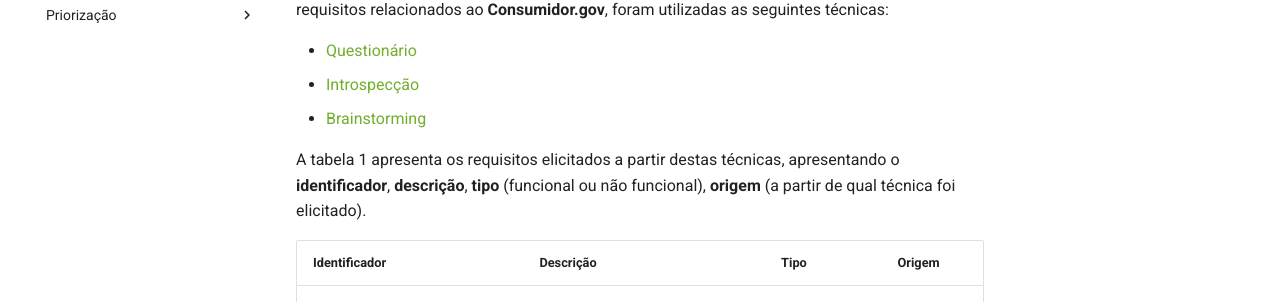
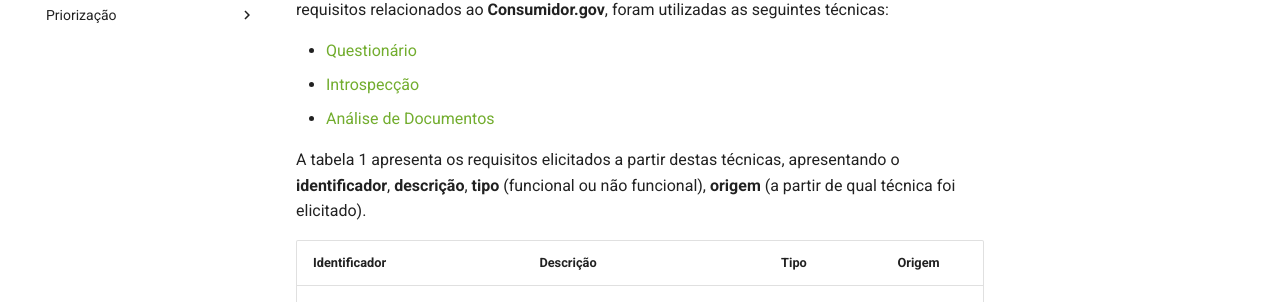
Before and after one commit to Requisitos-de-Software/2024.1-Grupo08, an MkDocs documentation site: the page built from docs/Elicitação/requisitos-elicitados.md, in a window 1280 px wide and 900 px high. Shown: the part 333-635 px from the top of the window. Built offline with MkDocs 1.6.1 and Material for MkDocs 9.7.7, drawn with Linux system fonts in a browser that asks for light colours; comment, search, counter and statistics services are not loaded.

Commit message:
Update requisitos-elicitados.md

```diff
--- a/docs/Elicitação/requisitos-elicitados.md
+++ b/docs/Elicitação/requisitos-elicitados.md
@@ -6,7 +6,7 @@ A elicitação de requisitos é uma etapa fundamental no desenvolvimento de soft
 
 - [Questionário](https://requisitos-de-software.github.io/2024.1-Consumidor.gov/Elicitação/Questionário/)
 - [Introspecção](https://requisitos-de-software.github.io/2024.1-Consumidor.gov/Elicitação/introspec/)
-- [Brainstorming](https://requisitos-de-software.github.io/2024.1-Consumidor.gov/Elicitação/brainstorming/)
+- [Análise de Documentos](https://github.com/Requisitos-de-Software/2024.1-Consumidor.gov/blob/main/docs/Elicita%C3%A7%C3%A3o/analiseDoc.md)
 
 A tabela 1 apresenta os requisitos elicitados a partir destas técnicas, apresentando o **identificador**, **descrição**, **tipo** (funcional ou não funcional), **origem** (a partir de qual técnica foi elicitado).
 
```
